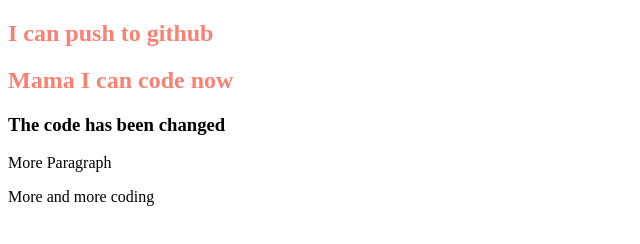
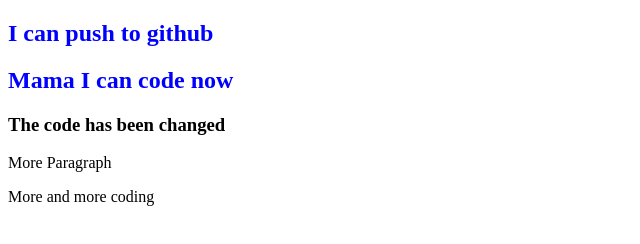
Before and after one commit to tareq897/my-second-repo, a plain HTML site: page index.html in a window 1280 px wide. Shown: the whole page, without its empty margins (0-640 px from the left). Drawn offline with Linux system fonts and the light colour scheme.

Commit message:
color changed

```diff
--- a/style.css
+++ b/style.css
@@ -1,3 +1,3 @@
 h2{
-    color: salmon;
+    color: blue;
 }
```
